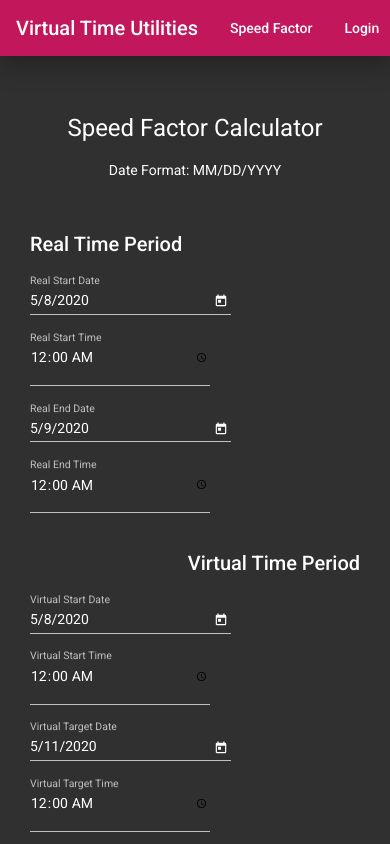
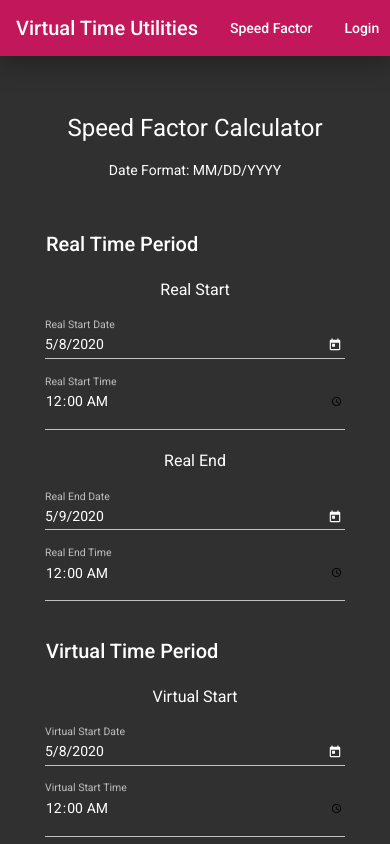
Before and after one commit to CoffeelessProgrammer/virtual-time-utilities, an Angular app: page /public/speed-factor in a window 390 px wide. Built offline with nearby package versions, Linux system fonts and the light colour scheme; what @ngx-loading-bar/router would draw is missing.

Commit message:
Speed Factor component is fully responsive

```diff
--- a/src/app/public/speed-factor/speed-factor.component.html
+++ b/src/app/public/speed-factor/speed-factor.component.html
@@ -9,97 +9,116 @@
             <div class="row justify-content-center">
                 <div class="col col-auto">
 
-                    <h2>Real Time Period</h2>
+                    <h2 class="ml-3 ml-sm-0">Real Time Period</h2>
+                    <h3 class="text-center ml-sm-5 text-sm-left">Real Start</h3>
 
-                    <div formGroupName="real_start">
-                        <mat-form-field>
+                    <div class="container-fluid" formGroupName="real_start">
+                        <div class="row no-gutters">
+                            <mat-form-field class="col col-sm-6">
                                 <mat-label>Real Start Date</mat-label>
                                 <input #realStartDate matInput [matDatepicker]="picker1" formControlName="date">
                                 <mat-datepicker-toggle matSuffix [for]="picker1"></mat-datepicker-toggle>
                                 <mat-datepicker touchUi #picker1></mat-datepicker>
                             </mat-form-field>
 
-                        <mat-form-field>
+                            <mat-form-field class="col col-sm-6">
                                 <mat-label>Real Start Time</mat-label>
                                 <input #realStartTime matInput type="time" formControlName="time"
                                     (blur)="updateRealStartDate(realStartDate.value, realStartTime.value)">
                             </mat-form-field>
                         </div>
                     </div>
+
+                </div>
             </div>
 
             <div class="row justify-content-center">
                 <div class="col-auto">
 
-                    <div formGroupName="real_end">
-                        <mat-form-field>
+                    <h3 class="text-center ml-sm-5 text-sm-left">Real End</h3>
+
+                    <div class="container-fluid" formGroupName="real_end">
+                        <div class="row no-gutters">
+                            <mat-form-field class="col col-sm-6">
                                 <mat-label>Real End Date</mat-label>
                                 <input #realEndDate matInput [matDatepicker]="picker2" formControlName="date">
                                 <mat-datepicker-toggle matSuffix [for]="picker2"></mat-datepicker-toggle>
                                 <mat-datepicker touchUi #picker2></mat-datepicker>
                             </mat-form-field>
 
-                        <mat-form-field>
+                            <mat-form-field class="col col-sm-6">
                                 <mat-label>Real End Time</mat-label>
                                 <input #realEndTime matInput type="time" formControlName="time"
                                     (blur)="updateRealEndDate(realEndDate.value, realEndTime.value)">
                             </mat-form-field>
                         </div>
                     </div>
+
+                </div>
             </div>
 
             <div class="row justify-content-center">
                 <div class="col-auto">
 
-                    <h2 class="text-right mt-3">Virtual Time Period</h2>
+                    <h2 class="mt-3 ml-3 text-left text-sm-right ml-sm-0">Virtual Time Period</h2>
 
-                    <div formGroupName="virtual_start">
-                        <mat-form-field>
+                    <h3 class="text-center mr-sm-5 text-sm-right">Virtual Start</h3>
+
+                    <div class="container-fluid" formGroupName="virtual_start">
+                        <div class="row no-gutters">
+                            <mat-form-field class="col col-sm-6">
                                 <mat-label>Virtual Start Date</mat-label>
                                 <input #virtualStartDate matInput [matDatepicker]="picker3" formControlName="date">
                                 <mat-datepicker-toggle matSuffix [for]="picker3"></mat-datepicker-toggle>
                                 <mat-datepicker touchUi #picker3></mat-datepicker>
                             </mat-form-field>
 
-                        <mat-form-field>
+                            <mat-form-field class="col col-sm-6">
                                 <mat-label>Virtual Start Time</mat-label>
                                 <input #virtualStartTime matInput type="time" formControlName="time"
                                     (blur)="updateVirtualStartDate(virtualStartDate.value, virtualStartTime.value)">
                             </mat-form-field>
                         </div>
                     </div>
+
+                </div>
             </div>
 
             <div class="row justify-content-center">
                 <div class="col-auto">
 
-                    <div formGroupName="virtual_target">
-                        <mat-form-field>
+                    <h3 class="text-center mr-sm-5 text-sm-right">Virtual Target</h3>
+
+                    <div class="container-fluid" formGroupName="virtual_target">
+                        <div class="row no-gutters">
+                            <mat-form-field class="col col-sm-6">
                                 <mat-label>Virtual Target Date</mat-label>
                                 <input #virtualTargetDate matInput [matDatepicker]="picker4" formControlName="date">
                                 <mat-datepicker-toggle matSuffix [for]="picker4"></mat-datepicker-toggle>
                                 <mat-datepicker touchUi #picker4></mat-datepicker>
                             </mat-form-field>
 
-                        <mat-form-field>
+                            <mat-form-field class="col col-sm-6">
                                 <mat-label>Virtual Target Time</mat-label>
                                 <input #virtualTargetTime matInput type="time" formControlName="time"
                                     (blur)="updateVirtualTargetDate(virtualTargetDate.value, virtualTargetTime.value)">
                             </mat-form-field>
                         </div>
                     </div>
+
+                </div>
             </div>
 
             <div class="row justify-content-center mt-3 mb-5">
 
-                <div class="col-auto d-flex justify-content-center">
-                    <h1 class="text-center mb-4">Speed Factor: {{ speedFactor }}</h1>
+                <div class="col-auto mb-4">
+                    <button (click)="calculateSpeedFactor()" mat-raised-button color="primary">Calculate</button>
                 </div>
 
                 <div class="w-100"></div>
 
-                <div class="col-auto mb-3">
-                    <button (click)="calculateSpeedFactor()" mat-raised-button color="primary">Calculate</button>
+                <div class="col-auto d-flex justify-content-center">
+                    <h1 class="text-center mb-4">Speed Factor: {{ speedFactor }}</h1>
                 </div>
 
             </div>
```
Lines whose indentation alone changed are shown as unchanged.
